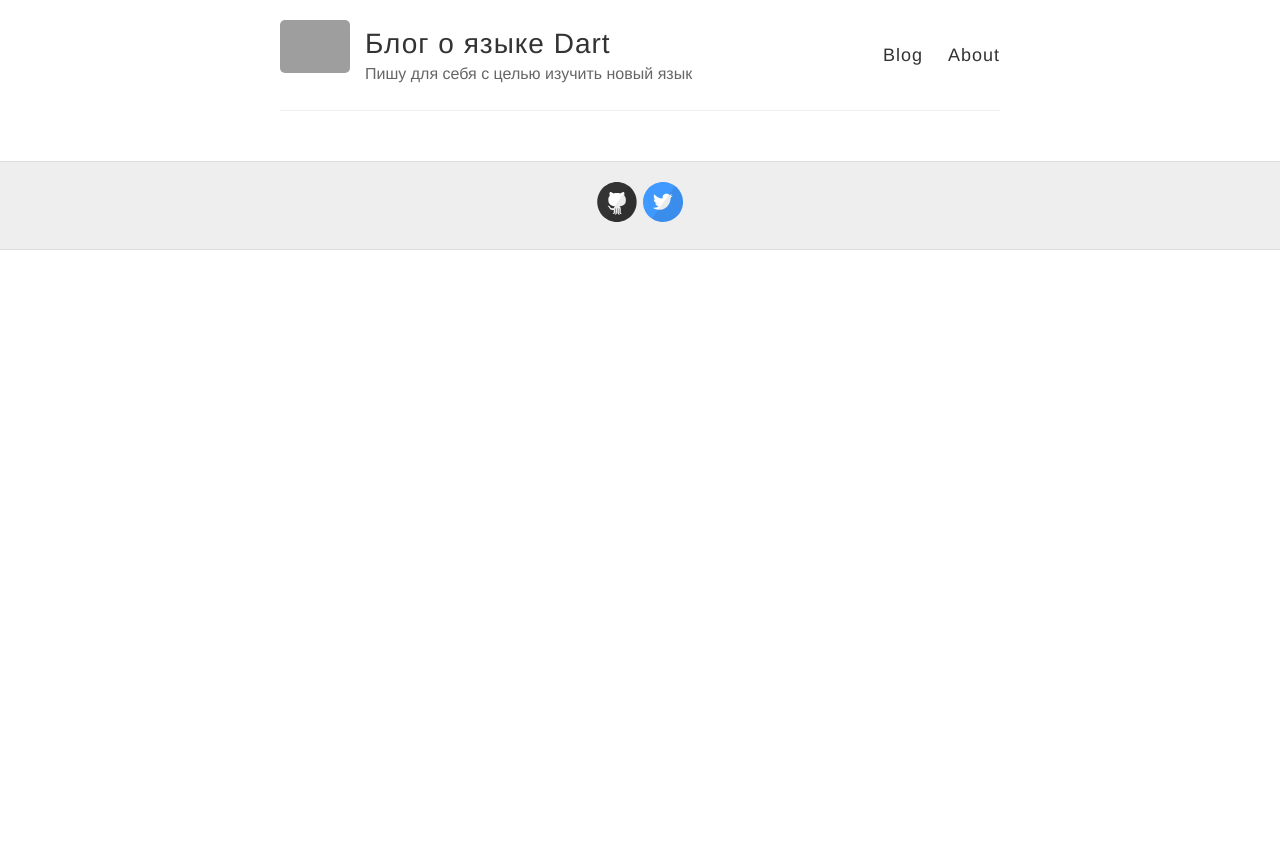
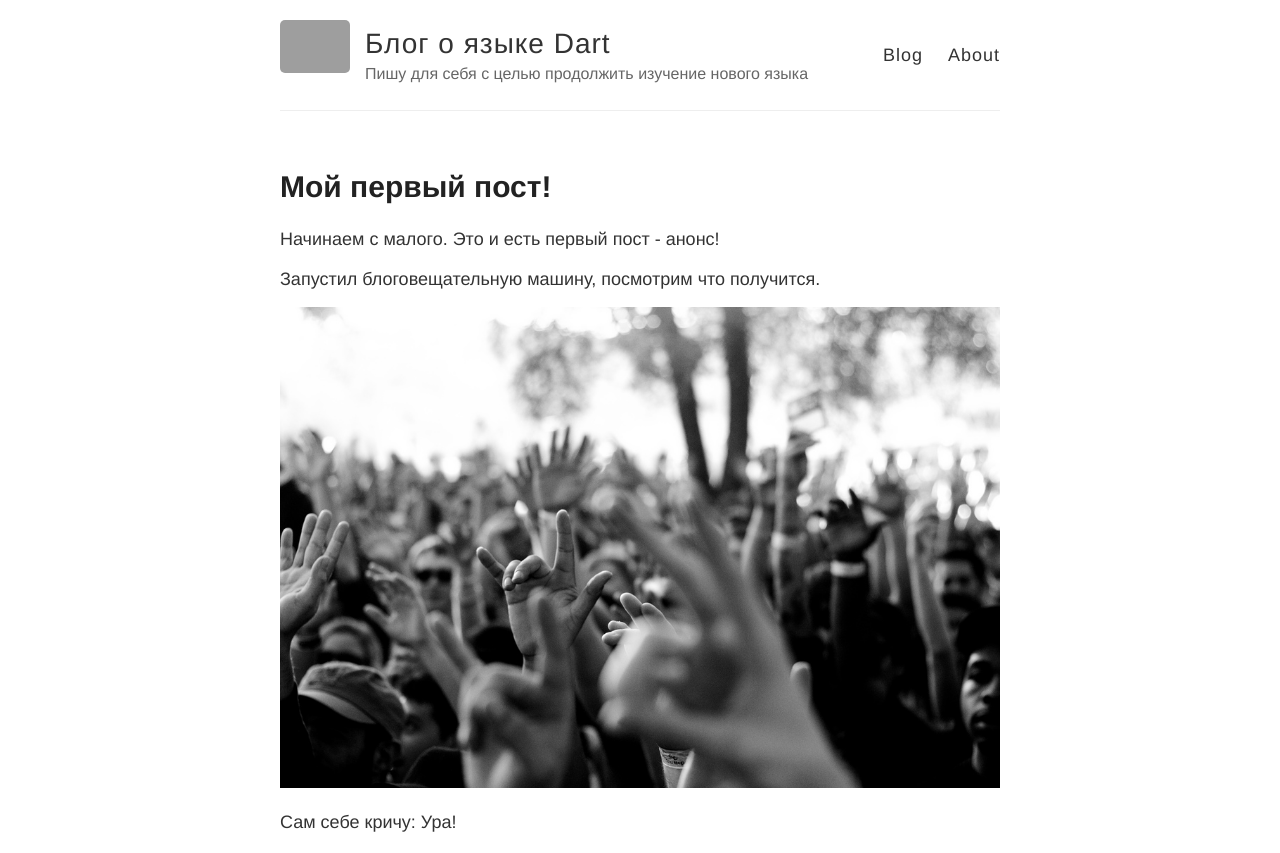
Before and after one commit to Samouelson/samouelson.github.io, a Jekyll site: the page built from index.html, in a window 1280 px wide. Shown: the top 853 px of the page. Built offline with Jekyll 4.4.1, drawn with Linux system fonts in a browser that asks for light colours; Markdown is read by kramdown in place of the engine named in the settings; some of the changed text lies outside the part shown; grey boxes are pictures that could not be loaded.

Commit message:
My first post1

```diff
--- a/_config.yml
+++ b/_config.yml
@@ -6,7 +6,7 @@
 name: Блог о языке Dart
 
 # Short bio or description (displayed in the header)
-description: Пишу для себя с целью изучить новый язык
+description: Пишу для себя с целью продолжить изучение нового языка
 
 # URL of your avatar or profile pic (you could use your GitHub profile pic)
 avatar: https://raw.githubusercontent.com/Samouelson/samouelson.github.io/master/images/dart-logo.jpg
--- /dev/null
+++ b/_posts/2015-1-22-My-first-post.md
@@ -0,0 +1,16 @@
+---
+layout: post
+title: Мой первый пост!
+---
+
+Начинаем с малого. Это и есть первый пост - анонс!
+
+Запустил блоговещательную машину, посмотрим что получится.
+
+![_config.yml]({{ site.baseurl }}/images/post1-hands.jpg)
+
+Сам себе кричу: Ура!
+
+На самом деле это выглядит вот так:
+
+![_config.yml]({{ site.baseurl }}/images/post1-silly.jpg)
```
